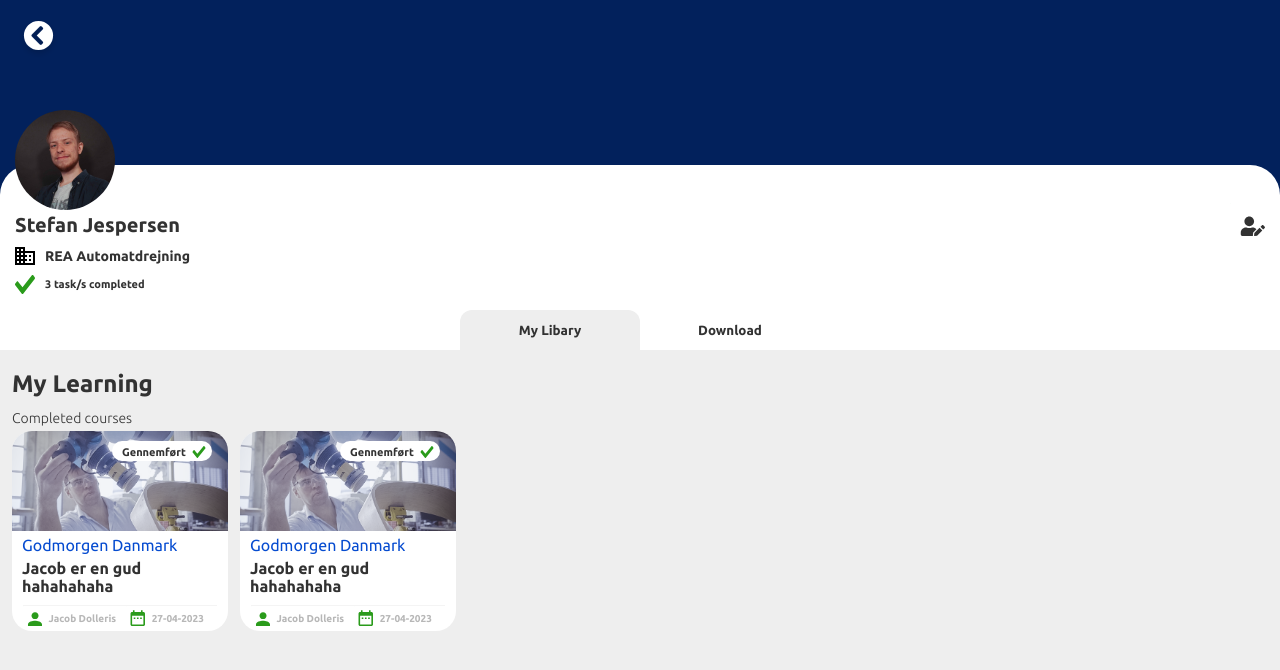
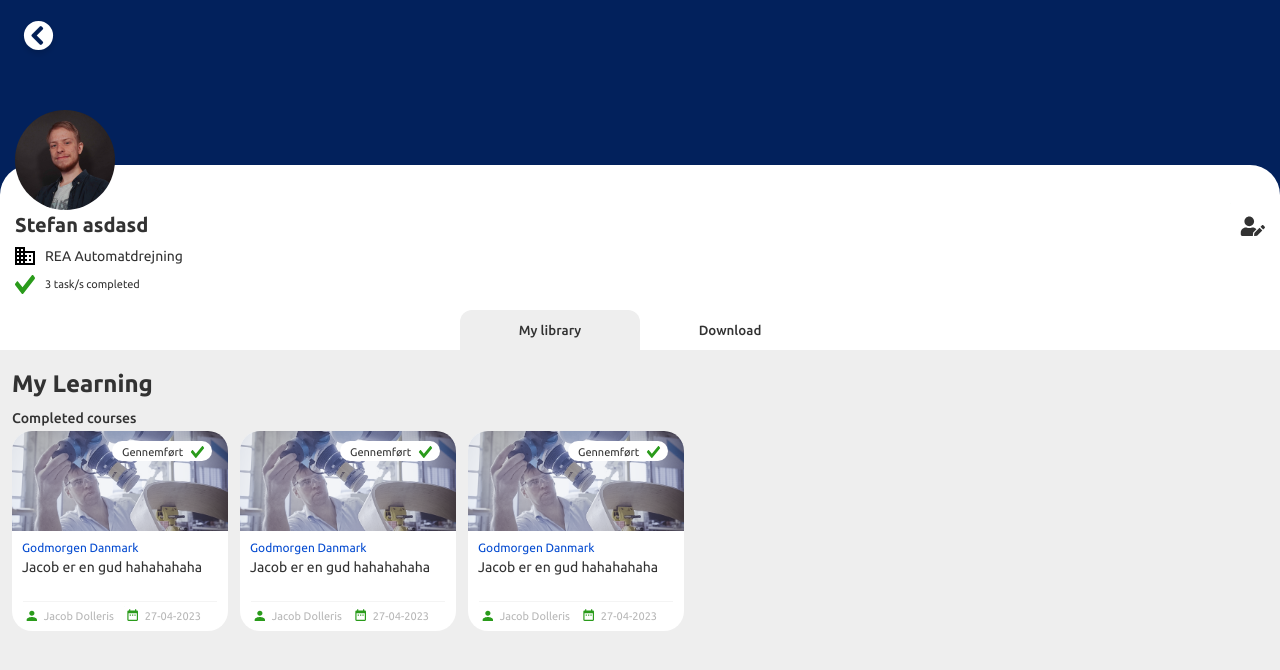
Before and after one commit to FrederikLandtved/Nordbo-Robotics, a Vue app: page /mylearning in a window 1280 px wide. Shown: the top 670 px of the page. Built offline with nearby package versions, Linux system fonts and the light colour scheme; no server answers.

Commit message:
Add formatting and styling according to feedback.

```diff
--- a/src/components/ui-kit/CourseBox.vue
+++ b/src/components/ui-kit/CourseBox.vue
@@ -72,27 +72,32 @@ defineProps({
 
         p {
           color: $buttonColor;
-          margin-top: 85px;
+          margin-top: 90px;
           margin-left: 10px;
+          font-size: 12px;
         }
 
         h4 {
           margin-top: 5px;
           margin-left: 10px;
+          font-size: 14px;
+          font-weight: 400;
         }
 
         .author-calendar-box {
           border-top: 1px solid #f4f4f4;
           display: flex;
           flex-direction: row;
+          align-items: center;
           height: 20px;
           margin: 0 auto;
-          margin-top: 10px;
+          margin-top: 26px;
           width: 90%;
 
           img {
-            height: 20px;
+            height: 15px;
             padding: 0;
+            padding-top: 3px
           }
 
           img:nth-child(3) {
@@ -101,9 +106,10 @@ defineProps({
 
           h5 {
             color: #B7B7B7;
-            font-size: 10px;
+            font-size: 11px;
             padding-left: 7px;
             padding-top: 7px;
+            font-weight: 400;
           }
         }
 </style>
--- a/src/views/MyLearningView.vue
+++ b/src/views/MyLearningView.vue
@@ -20,13 +20,11 @@ const setActive = (newActive) => {
     <img src="../assets/img/icons/back.svg" alt="">
 
     <div class="profile">
-
       <div class="profile-info">
-
         <img src="../assets/img/stefan.jpg" alt="Profile Picture">
 
         <div class="profile-info-header">
-        <h1>Stefan Jespersen</h1>
+          <h1>Stefan asdasd</h1>
           <img src="../assets/img/icons/edit.svg" @click="logOutUser()" alt="Edit">
         </div>
 
@@ -43,11 +41,11 @@ const setActive = (newActive) => {
       </div>
 
       <div class="profile-buttons">
-      <button @click="setActive('mylibary')" class="myLibary" :class="{ active: isActive === 'mylibary' }">
-        My Libary
+        <button @click="setActive('mylibary')" class="profile-tab-button" :class="{ active: isActive === 'mylibary' }">
+          My library
         </button>
 
-      <button @click="setActive('download')" class="download" :class="{active: isActive  === 'download' }">
+        <button @click="setActive('download')" class="profile-tab-button" :class="{active: isActive  === 'download' }">
           Download
         </button>
       </div>
@@ -58,10 +56,9 @@ const setActive = (newActive) => {
       <h3>Completed courses</h3>
 
       <div class="course-box-list">
-
         <CourseBox author='Jacob Dolleris' title='Godmorgen Danmark' description='Jacob er en gud hahahahaha' date='27-04-2023'></CourseBox>
         <CourseBox author='Jacob Dolleris' title='Godmorgen Danmark' description='Jacob er en gud hahahahaha' date='27-04-2023'></CourseBox>
-
+        <CourseBox author='Jacob Dolleris' title='Godmorgen Danmark' description='Jacob er en gud hahahahaha' date='27-04-2023'></CourseBox>
       </div><!-- course-box-list -->
     </div><!-- complete-box -->
 
@@ -94,7 +91,7 @@ $background-noti-aktiv:#eeeeee;
     img {
         padding: 0;
         border-radius: 100%;
-        width: 100px;
+        width: 100px
       }
 
       .profile-info-header {
@@ -123,11 +120,13 @@ $background-noti-aktiv:#eeeeee;
           color: $textColor;
           font-size: 14px;
           padding-left: 10px;
+          font-weight: 400;
         }
 
         h3 {
           font-size: 11px;
           padding-left: 10px;
+          font-weight: 400;
         }
       }
 
@@ -145,25 +144,16 @@ $background-noti-aktiv:#eeeeee;
   }
 
   .profile-buttons {
-    //background-color: lime;
     display: flex;
     flex-direction: row;
     justify-content: center;
     width: 100%;
-    .myLibary {
+
+    .profile-tab-button {
       background-color: #ffffff;
       border: 0;
       border-radius: 12px 12px 0 0;
-      font-weight: 600;
-      height: 40px;
-      width: 180px;
-  }
-
-    .download {
-      background-color: #FFFFFF;
-      border: 0;
-      border-radius: 12px 12px 0 0;
-      font-weight: 600;
+      font-weight: 500;
       height: 40px;
       width: 180px;
   }
@@ -186,101 +176,21 @@ $background-noti-aktiv:#eeeeee;
     }
 
     .complete-box {
-      //background-color: lime;
       height: 30vh;
       padding: 12px;
 
       h3 {
-        font-weight: 300;
+        font-weight: 500;
         font-size: 14px;
       }
 
       .course-box-list {
-        //background-color: red;
         display: flex;
         flex-direction: row;
         left: 0;
         margin-top: 5px;
         position: absolute;
         width: 195%;
-
-/*        .course-box-item {
-          background-color: #FFFFFF;
-          height: 200px;
-          border-radius: 20px;
-          margin-left: 12px;
-          width: 216px;
-
-          .background-image {
-
-            background-size: 300px;
-            background-position-x: -50px;
-            background-position-y: -30px;
-            border-radius: 20px 20px 0 0;
-            height: 100px;
-            position: absolute;
-            width: 216px;
-          }
-
-          .check-box {
-            background-color: #FFFFFF;
-            border-radius: 12px;
-            display: flex;
-            height: 20px;
-            margin-left: 100px;
-            position: relative;
-            top: 10px;
-            width: 100px;
-
-            h4 {
-              font-size: 11px;
-            }
-
-            img {
-              height: 12px;
-              padding: 0;
-              padding-top: 5px;
-              width: 100%;
-            }
-          }
-        }
-
-        p {
-          color: $buttonColor;
-          margin-top: 85px;
-          margin-left: 10px;
-        }
-
-        h4 {
-          margin-top: 5px;
-          margin-left: 10px;
-        }
-
-        .author-calendar-box {
-          border-top: 1px solid #f4f4f4;
-          display: flex;
-          flex-direction: row;
-          height: 20px;
-          margin: 0 auto;
-          margin-top: 10px;
-          width: 90%;
-
-          img {
-            height: 20px;
-            padding: 0;
-          }
-
-          img:nth-child(3) {
-            padding-left: 10px;
-          }
-
-          h5 {
-            color: #B7B7B7;
-            font-size: 10px;
-            padding-left: 7px;
-            padding-top: 7px;
-          }
-        }*/
       }
     }
   }
```
Lines whose indentation alone changed are shown as unchanged.
